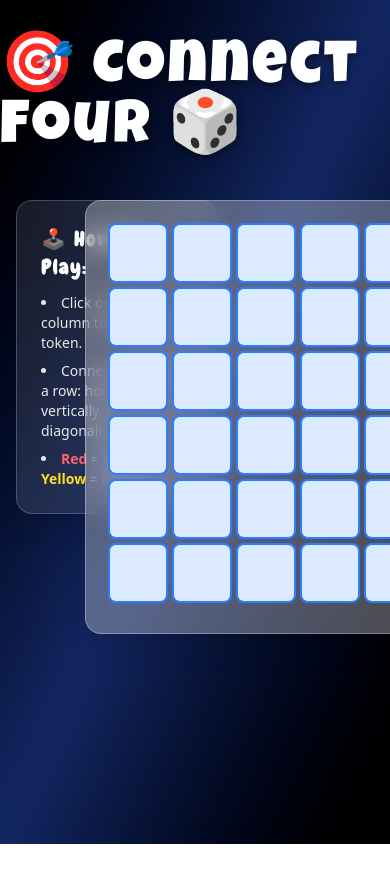
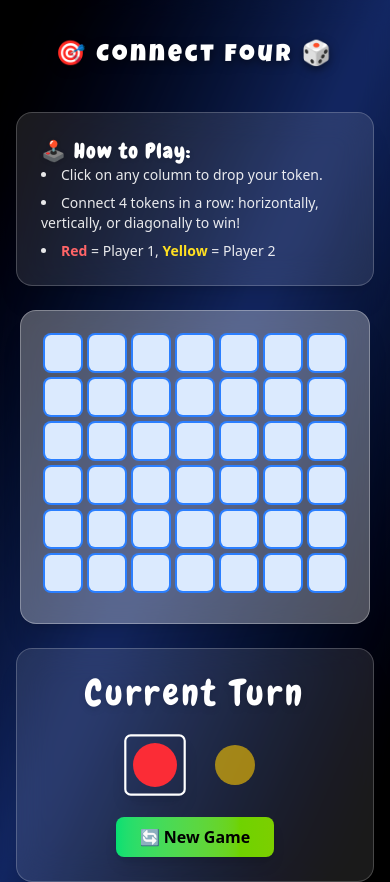
Before and after one commit to sehajini1/Connect-four, a React (Vite) app: page / in a window 390 px wide. Before the commit the page ends 844 px from the top, so only its background shows below. Built offline with nearby package versions, Linux system fonts and the light colour scheme.

Commit message:
added responsiveness

```diff
--- a/package.json
+++ b/package.json
@@ -15,6 +15,7 @@
     "framer-motion": "^12.15.0",
     "react": "^19.1.0",
     "react-dom": "^19.1.0",
+    "react-use": "^17.6.0",
     "tailwindcss": "^4.1.7"
   },
   "devDependencies": {
--- a/src/components/GameBoardComponent.jsx
+++ b/src/components/GameBoardComponent.jsx
@@ -1,8 +1,29 @@
 import React from "react";
+import { useMedia } from "react-use";
 
 export default function GameBoardComponent({ board, dropToken, winningPositions }) {
     const isWinningCell = (row, col) =>
         winningPositions?.some(([r, c]) => r === row && c === col);
+
+    const isExtraSmallMobile = useMedia('(max-width: 350px)');
+    const isSmallMobile = useMedia('(max-width: 400px)');
+    const isMobile = useMedia('(max-width: 530px)');
+
+    const cellSize = isExtraSmallMobile
+        ? 'w-7 h-7'
+        : isSmallMobile
+        ? 'w-9 h-9'
+        : isMobile
+        ? 'w-10 h-10'
+        : 'w-14 h-14';
+
+    const tokenSize = isExtraSmallMobile
+        ? 'w-5 h-5'
+        : isSmallMobile
+        ? 'w-6 h-6'
+        : isMobile
+        ? 'w-7 h-7'
+        : 'w-10 h-10';
 
     return (
         <div className="p-6 rounded-2xl shadow-xl bg-white/30 backdrop-blur-md border border-white/30">
@@ -13,14 +34,14 @@ export default function GameBoardComponent({ board, dropToken, winningPositions
                             key={colIndex}
                             onClick={() => dropToken(colIndex)}
                             className={`
-                w-14 h-14 bg-blue-100 rounded-md cursor-pointer ring-2 ring-blue-500 ring-offset-0
+                 ${cellSize} bg-blue-100 rounded-md cursor-pointer ring-2 ring-blue-500 ring-offset-0
                 flex items-center justify-center hover:scale-105 transition-transform
               `}
                         >
                             {cell !== 0 && (
                                 <div
                                     className={`
-                    w-10 h-10 rounded-full
+                    ${tokenSize} rounded-full
                     ${cell === 1 ? "bg-red-500" : "bg-yellow-400"}
                     ${isWinningCell(rowIndex, colIndex)
                                             ? "ring-4 ring-black animate-pulse"
--- a/src/components/GamePage.jsx
+++ b/src/components/GamePage.jsx
@@ -3,6 +3,7 @@ import InstructionsComponent from "./InstructionsComponent";
 import GameBoardComponent from "./GameBoardComponent";
 import GameStatusComponent from "./GameStatusComponent";
 import confetti from 'canvas-confetti';
+import { useMedia } from "react-use";
 
 export default function GamePage() {
   const [board, setBoard] = useState(() =>
@@ -12,6 +13,15 @@ export default function GamePage() {
   const [gameOver, setGameOver] = useState(false);
   const [winner, setWinner] = useState(null);
   const [winningPositions, setWinningPositions] = useState([]);
+
+  const isSmallMobile = useMedia("(max-width: 400px)");
+  const isTab = useMedia('(max-width: 950px)');
+
+  const headingSize = isSmallMobile
+        ? 'text-2xl'
+        : isTab
+        ? 'text-4xl'
+        : 'text-6xl';
 
   const confettiIntervalRef = useRef(null);
 
@@ -121,18 +131,22 @@ export default function GamePage() {
 
       <div className="relative z-10 w-full flex flex-col items-center">
         <h1
-          className="text-6xl mb-10 text-white drop-shadow-[0_3px_5px_rgba(0,0,0,0.5)]"
+        className={`${headingSize} mb-10 text-white text-center drop-shadow-[0_3px_5px_rgba(0,0,0,0.5)]`}
         style={{ fontFamily: "'Luckiest Guy', cursive", letterSpacing: "0.2rem" }}
       >
         🎯 Connect Four 🎲
       </h1>
 
-        <div className="flex flex-row w-full max-w-7xl gap-6 px-4">
-          <div className="w-1/4 min-w-[200px]">
+        <div
+        className={`w-full max-w-7xl gap-6 px-4 flex ${
+          isTab  ? 'flex-col items-center' : 'flex-row'
+        }`}
+      >
+          <div className={`${isTab  ? 'w-full ' : 'w-1/4'} min-w-[200px]`}>
           <InstructionsComponent />
         </div>
 
-          <div className="w-1/2 flex justify-center">
+          <div className={`${isTab  ? 'w-full ' : 'w-1/2'} flex justify-center`}>
             <GameBoardComponent
               board={board}
               dropToken={dropToken}
@@ -140,7 +154,7 @@ export default function GamePage() {
             />
           </div>
 
-          <div className="w-1/4 min-w-[200px]">
+          <div className={`${isTab  ? 'w-full' : 'w-1/4'} min-w-[200px]`}>
             <GameStatusComponent
               currentPlayer={currentPlayer}
               winner={winner}
--- a/src/components/GameStatusComponent.jsx
+++ b/src/components/GameStatusComponent.jsx
@@ -1,6 +1,9 @@
 import React from "react";
+import { useMedia } from "react-use";
 
 export default function GameStatusComponent({ currentPlayer, winner, resetGame }) {
+  const isMobile = useMedia("(max-width: 300px)");
+
   return (
     <div className="p-6 rounded-2xl shadow-xl bg-white/10 backdrop-blur-lg border border-white/20 text-white w-full flex flex-col items-center space-y-6">
       {winner ? (
@@ -15,7 +18,7 @@ export default function GameStatusComponent({ currentPlayer, winner, resetGame }
       ) : (
         <>
           <h2
-            className="text-4xl text-white drop-shadow-md"
+            className={`${isMobile? 'text-2xl':'text-4xl'} text-white drop-shadow-md`}
             style={{ fontFamily: "'Chewy', cursive", letterSpacing: "0.2rem" }}
           >
             Current Turn
--- a/src/components/InstructionsComponent.jsx
+++ b/src/components/InstructionsComponent.jsx
@@ -2,7 +2,7 @@ import React from "react";
 
 export default function InstructionComponent(){
     return(
-        <div className="p-6 rounded-2xl shadow-xl bg-white/10 backdrop-blur-lg border border-white/20 text-white w-full flex flex-col items-start space-y-3 max-w-xs">
+        <div className="p-6 rounded-2xl shadow-xl bg-white/10 backdrop-blur-lg border border-white/20 text-white w-full flex flex-col items-start ">
       <h3
         className="text-xl text-white font-bold drop-shadow"
         style={{ fontFamily: "'Chewy', cursive", letterSpacing: "0.1rem" }}
```
Also changed, not shown: 1 other file (tests, documents, lock files or other folders). Lines whose indentation alone changed are shown as unchanged.
